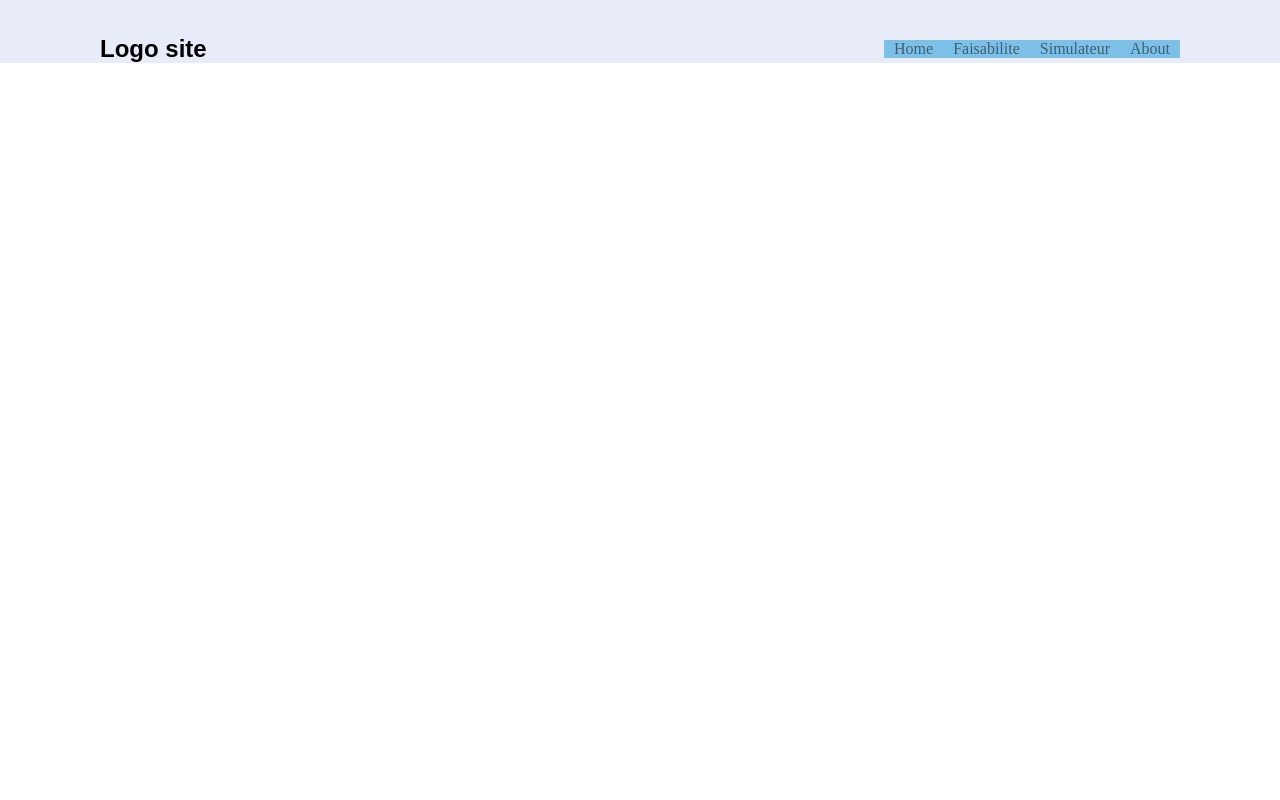
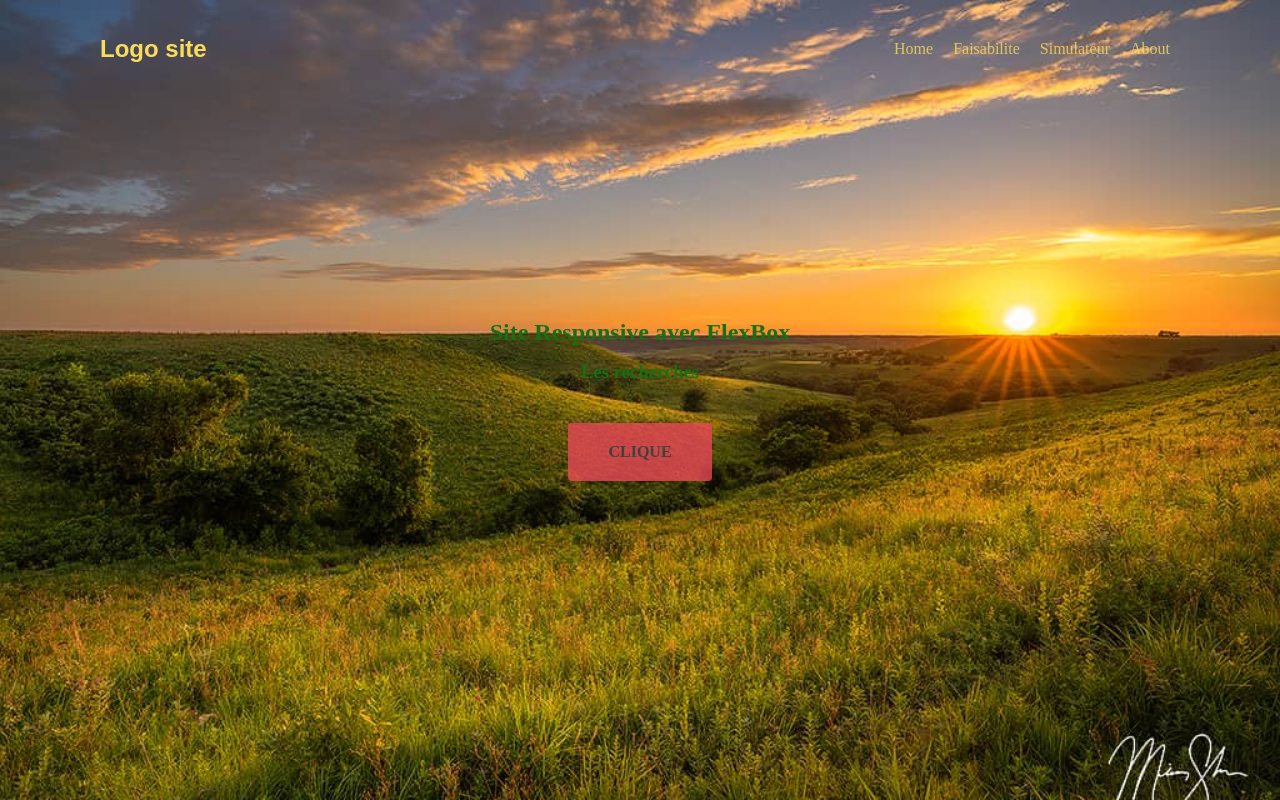
Before and after one commit to brunodecamus/formation, a plain HTML site: page 04.sampleSite/index.html in a window 1280 px wide. Drawn offline with Linux system fonts and the light colour scheme.

Commit message:
Ajout de la partie section

```diff
--- a/04.sampleSite/index.html
+++ b/04.sampleSite/index.html
@@ -26,6 +26,13 @@
 
     </header>
 
+    <section class="hero">
+        <div class="background-image"></div>
+        <h1>Site Responsive avec FlexBox</h1>
+        <h3>Les recherches</h3>
+        <a href="http://www.google.fr" class="btn">Clique</a>
+    </section>
+
 
 </body>
 
--- a/04.sampleSite/style.css
+++ b/04.sampleSite/style.css
@@ -8,11 +8,27 @@ a {
     text-decoration: none;
     color: inherit;
     cursor: pointer;
-    opacity: 0.5;
+    opacity: 0.8;
 }
 
 a:hover {
     opacity: 1;
+}
+
+a.btn {
+    color: #403F4C;
+    border-radius: 4px;
+    text-transform: uppercase;
+    background-color: #e84855;
+    font-weight: 800;
+    text-align: center;
+}
+
+section {
+    display: flex;
+    flex-direction: column;
+    align-items: center;
+    padding: 125px 100px;
 }
 
 li {
@@ -27,9 +43,8 @@ header {
     width: 100%;
     justify-content: space-between;
     align-items: center;
-    color: black;
+    color: #f9dc5c;
     padding: 35px 100px 0;
-    background-color: rgb(232, 235, 248);
 }
 
 header h2 {
@@ -38,7 +53,6 @@ header h2 {
 
 header nav {
     display: flex;
-    background-color: rgb(125, 192, 231);
 }
 
 header nav li {
@@ -71,3 +85,36 @@ header nav li {
         flex-direction: column;
     }
 }
+
+
+/* Section */
+
+.hero {
+    justify-content: center;
+    min-height: 100vh;
+    color: #177014;
+    text-align: center;
+}
+
+.hero .background-image {
+    position: absolute;
+    top: 0;
+    left: 0;
+    width: 100%;
+    height: 100%;
+    background-size: cover;
+    background-image: url('asset/golden-light-in-the-flint-hills.jpg');
+    z-index: -1;
+}
+
+.hero h1 {
+    margin-bottom: 15px;
+}
+
+.hero h3 {
+    margin-bottom: 40px;
+}
+
+.hero a.btn {
+    padding: 20px 40px;
+}
```
Also changed, not shown: 04.sampleSite/asset/golden-light-in-the-flint-hills.jpg (added).
